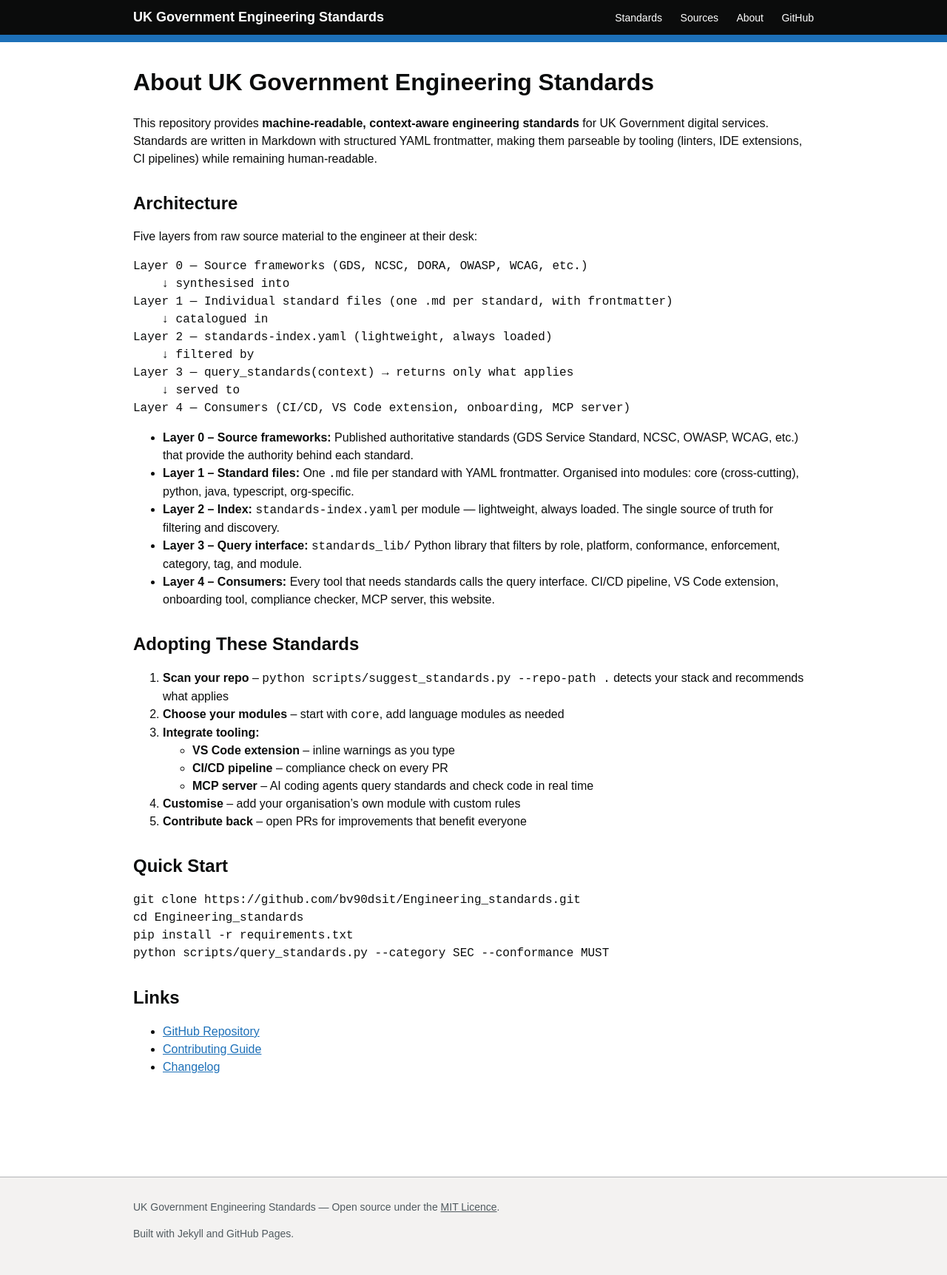
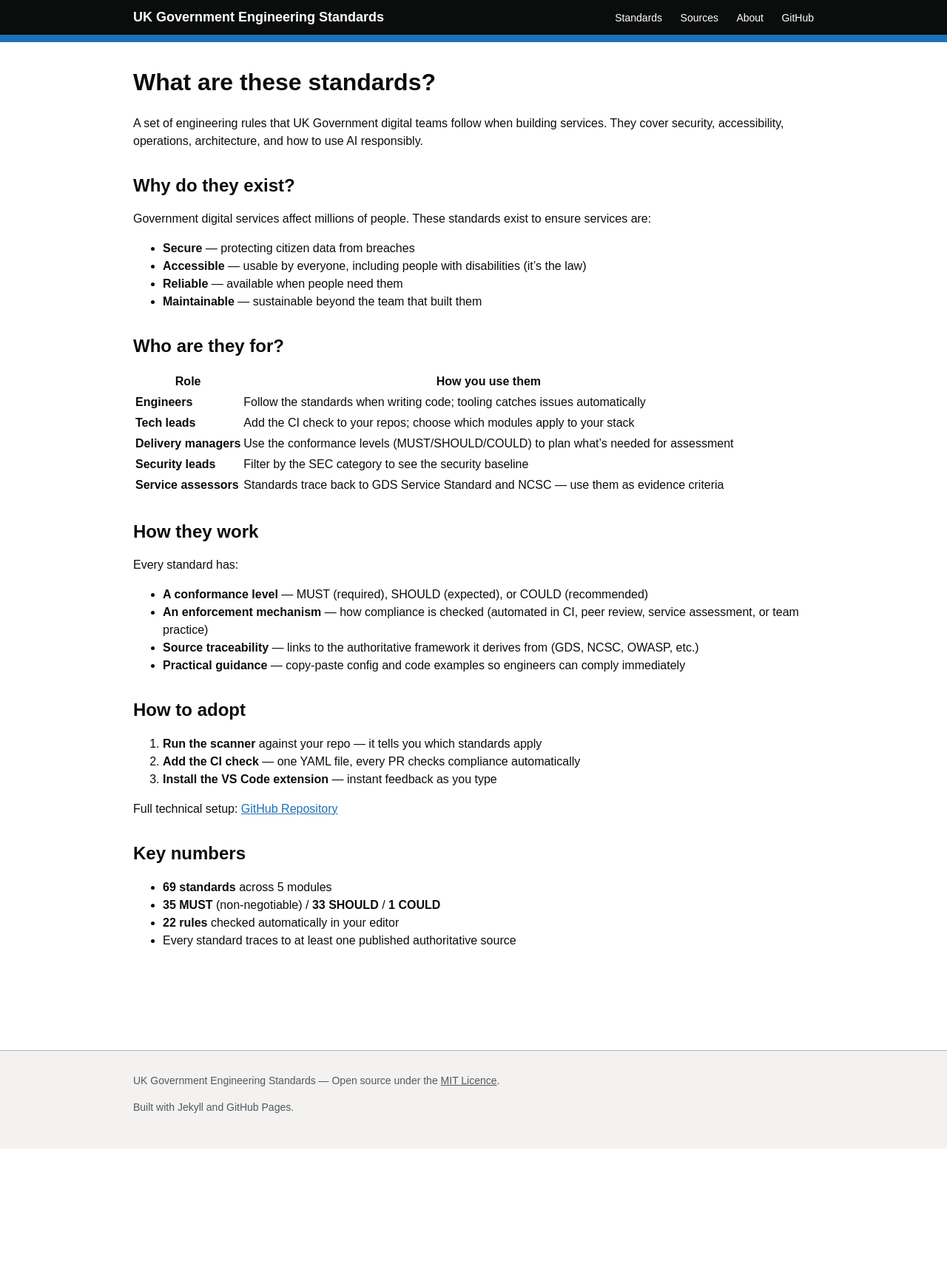
Before and after one commit to bv90dsit/Engineering_standards, a Jekyll site: the page built from docs/about.md, in a window 1280 px wide. Shown: the whole page at 74% size. Built offline with Jekyll 4.4.1, drawn with Linux system fonts in a browser that asks for light colours; after the commit the page ends 1553 px from its top, so only the background shows below that.

Commit message:
Rework About page for non-technical readers + add category key to index
About page:
- Rewritten in plain English for delivery managers and assessors
- No code, no YAML, no technical jargon
- Answers: what, why, who, how they work, how to adopt, key numbers

Standards index page:
- Added category key showing what each abbreviation means
  (ENG, SEC, ARC, OPS, DAT, ACC, EMG, PY, JV, TS, ORG)
- Styled as a compact reference bar above the standards list

Co-Authored-By: Claude Opus 4.6 (1M context) <noreply@anthropic.com>

````diff
--- a/docs/about.md
+++ b/docs/about.md
@@ -4,54 +4,49 @@ title: About
 permalink: /about/
 ---
 
-# About UK Government Engineering Standards
+# What are these standards?
 
-This repository provides **machine-readable, context-aware engineering standards** for UK Government digital services. Standards are written in Markdown with structured YAML frontmatter, making them parseable by tooling (linters, IDE extensions, CI pipelines) while remaining human-readable.
+A set of engineering rules that UK Government digital teams follow when building services. They cover security, accessibility, operations, architecture, and how to use AI responsibly.
 
-## Architecture
+## Why do they exist?
 
-Five layers from raw source material to the engineer at their desk:
+Government digital services affect millions of people. These standards exist to ensure services are:
 
-```
-Layer 0 — Source frameworks (GDS, NCSC, DORA, OWASP, WCAG, etc.)
-    ↓ synthesised into
-Layer 1 — Individual standard files (one .md per standard, with frontmatter)
-    ↓ catalogued in
-Layer 2 — standards-index.yaml (lightweight, always loaded)
-    ↓ filtered by
-Layer 3 — query_standards(context) → returns only what applies
-    ↓ served to
-Layer 4 — Consumers (CI/CD, VS Code extension, onboarding, MCP server)
-```
+- **Secure** — protecting citizen data from breaches
+- **Accessible** — usable by everyone, including people with disabilities (it's the law)
+- **Reliable** — available when people need them
+- **Maintainable** — sustainable beyond the team that built them
 
-- **Layer 0 -- Source frameworks:** Published authoritative standards (GDS Service Standard, NCSC, OWASP, WCAG, etc.) that provide the authority behind each standard.
-- **Layer 1 -- Standard files:** One `.md` file per standard with YAML frontmatter. Organised into modules: core (cross-cutting), python, java, typescript, org-specific.
-- **Layer 2 -- Index:** `standards-index.yaml` per module — lightweight, always loaded. The single source of truth for filtering and discovery.
-- **Layer 3 -- Query interface:** `standards_lib/` Python library that filters by role, platform, conformance, enforcement, category, tag, and module.
-- **Layer 4 -- Consumers:** Every tool that needs standards calls the query interface. CI/CD pipeline, VS Code extension, onboarding tool, compliance checker, MCP server, this website.
+## Who are they for?
 
-## Adopting These Standards
+| Role | How you use them |
+|------|-----------------|
+| **Engineers** | Follow the standards when writing code; tooling catches issues automatically |
+| **Tech leads** | Add the CI check to your repos; choose which modules apply to your stack |
+| **Delivery managers** | Use the conformance levels (MUST/SHOULD/COULD) to plan what's needed for assessment |
+| **Security leads** | Filter by the SEC category to see the security baseline |
+| **Service assessors** | Standards trace back to GDS Service Standard and NCSC — use them as evidence criteria |
 
-1. **Scan your repo** -- `python scripts/suggest_standards.py --repo-path .` detects your stack and recommends what applies
-2. **Choose your modules** -- start with `core`, add language modules as needed
-3. **Integrate tooling:**
-   - **VS Code extension** -- inline warnings as you type
-   - **CI/CD pipeline** -- compliance check on every PR
-   - **MCP server** -- AI coding agents query standards and check code in real time
-4. **Customise** -- add your organisation's own module with custom rules
-5. **Contribute back** -- open PRs for improvements that benefit everyone
+## How they work
 
-## Quick Start
+Every standard has:
 
-```bash
-git clone https://github.com/bv90dsit/Engineering_standards.git
-cd Engineering_standards
-pip install -r requirements.txt
-python scripts/query_standards.py --category SEC --conformance MUST
-```
+- **A conformance level** — MUST (required), SHOULD (expected), or COULD (recommended)
+- **An enforcement mechanism** — how compliance is checked (automated in CI, peer review, service assessment, or team practice)
+- **Source traceability** — links to the authoritative framework it derives from (GDS, NCSC, OWASP, etc.)
+- **Practical guidance** — copy-paste config and code examples so engineers can comply immediately
 
-## Links
+## How to adopt
 
-- [GitHub Repository](https://github.com/bv90dsit/Engineering_standards)
-- [Contributing Guide](https://github.com/bv90dsit/Engineering_standards/blob/main/CONTRIBUTING.md)
-- [Changelog](https://github.com/bv90dsit/Engineering_standards/blob/main/CHANGELOG.md)
+1. **Run the scanner** against your repo — it tells you which standards apply
+2. **Add the CI check** — one YAML file, every PR checks compliance automatically
+3. **Install the VS Code extension** — instant feedback as you type
+
+Full technical setup: [GitHub Repository](https://github.com/bv90dsit/Engineering_standards)
+
+## Key numbers
+
+- **69 standards** across 5 modules
+- **35 MUST** (non-negotiable) / **33 SHOULD** / **1 COULD**
+- **22 rules** checked automatically in your editor
+- Every standard traces to at least one published authoritative source
--- a/docs/assets/style.css
+++ b/docs/assets/style.css
@@ -370,3 +370,27 @@ a:focus {
     font-size: 1rem;
   }
 }
+
+/* Category key */
+.category-key {
+  margin: 24px 0;
+  padding: 16px;
+  background: var(--govuk-grey-3);
+  border-radius: 4px;
+}
+.category-key h3 {
+  margin: 0 0 8px;
+  font-size: 14px;
+  color: var(--govuk-grey-1);
+  text-transform: uppercase;
+  letter-spacing: 0.5px;
+}
+.category-key__items {
+  display: flex;
+  flex-wrap: wrap;
+  gap: 12px 24px;
+  font-size: 14px;
+}
+.category-key__items strong {
+  color: var(--govuk-dark-blue);
+}
````
Also changed, not shown: docs/index.md (+17 -0 lines).
